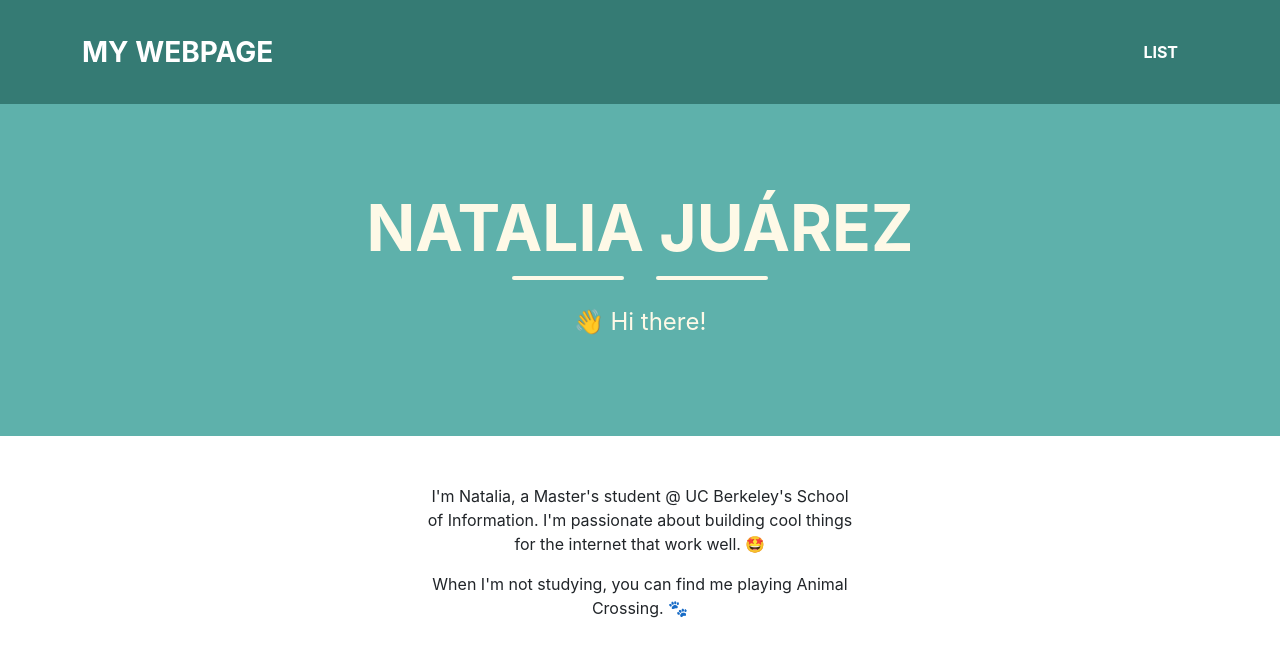
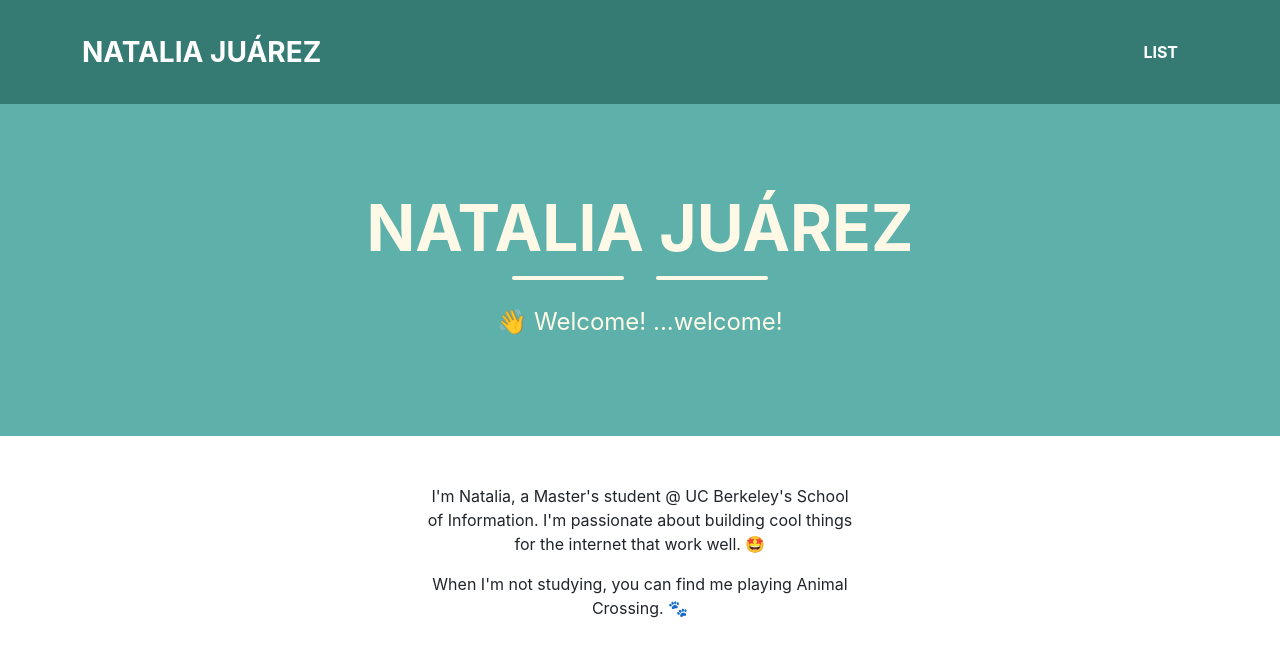
Before and after one commit to njuarez990/njuarez990.github.io, a plain HTML site: page index.html in a window 1280 px wide. Drawn offline with Linux system fonts and the light colour scheme.

Commit message:
Update index.html

```diff
--- a/index.html
+++ b/index.html
@@ -8,10 +8,10 @@
     <body>
         <!---Navigation--->
         <!--This section of code defines the navigation bar at the top of the page.  The classes used here are defined in the style.css file.-->
-        <nav class="navbar navbar-expand-lg bg-secondary text-uppercase fixed-top" id="mainNav">
+        <nav class="navbar navbar-expand-lg bg-secondary text-uppercase text-white fixed-top" id="mainNav">
             <div class="container">
                 <!--This code defines the "My Webpage" link in the top left corner of the navigation pane-->
-                <a class="navbar-brand" href="./index.html">My Webpage</a>
+                <a class="navbar-brand" href="./index.html">Natalia Juárez</a>
                 <!--This code defines the "List" link in the top right corner of the navigation pane-->
                 <ul class="navbar-nav ms-auto">
                     <li class="nav-item mx-0 mx-lg-1"><a class="nav-link py-3 px-0 px-lg-3 rounded" href="./list.html">List</a></li>
@@ -30,7 +30,7 @@
                     <div class="divider-custom-line"></div>
                 </div>
                 <!--This code creates the subheading underneath the line dividers-->
-                <p class="masthead-subheading font-weight-light mb-0">&#128075 Hi there!</p>
+                <p class="masthead-subheading font-weight-light mb-0">&#128075 Welcome! ...welcome!</p>
             </div>
         </header>
         <section class="text-center ">
```
